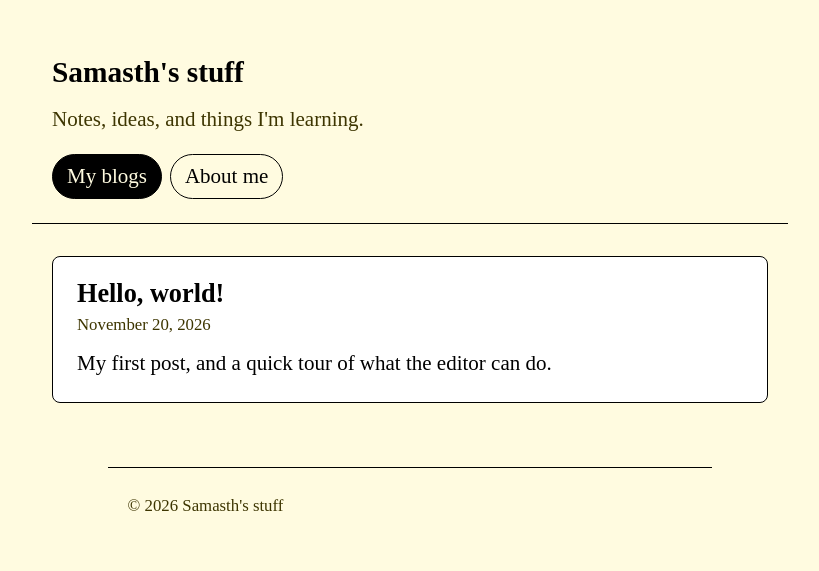
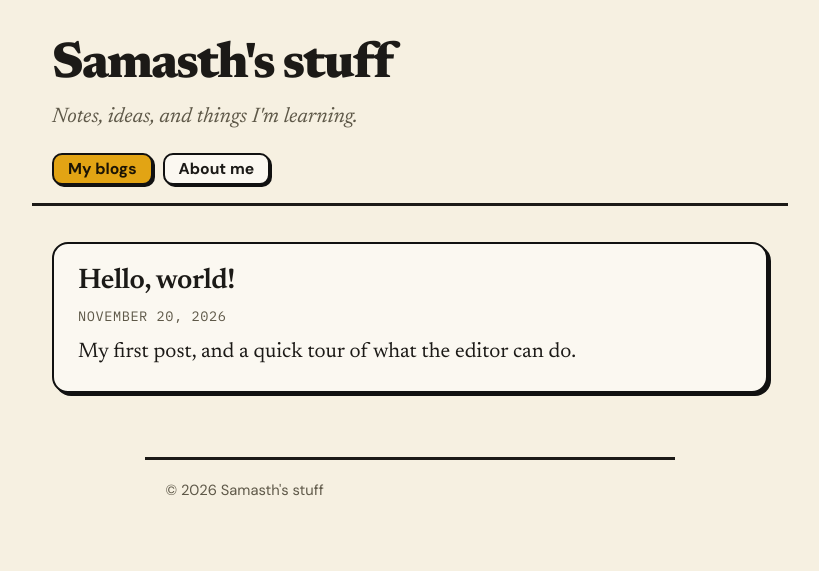
Before and after one commit to samnayak1/samasth-blog, a plain HTML site: page site/index.html in a window 1280 px wide. Shown: the whole page, without its empty margins (230-1049 px from the left). Drawn offline with Linux system fonts and the light colour scheme.

Commit message:
changed theme to match crowdict

```diff
--- a/site/index.html
+++ b/site/index.html
@@ -4,6 +4,9 @@
   <meta charset="UTF-8">
   <meta name="viewport" content="width=device-width, initial-scale=1.0">
   <title>Samasth's stuff</title>
+  <link rel="preconnect" href="https://fonts.googleapis.com">
+  <link rel="preconnect" href="https://fonts.gstatic.com" crossorigin>
+  <link rel="stylesheet" href="https://fonts.googleapis.com/css2?family=DM+Sans:wght@400;700&family=IBM+Plex+Mono&family=Newsreader:ital,opsz,wght@0,6..72,400;0,6..72,600;0,6..72,800;1,6..72,400&display=swap">
   <link rel="stylesheet" href="style.css">
 </head>
 <body>
--- a/site/style.css
+++ b/site/style.css
@@ -1,27 +1,35 @@
 /* ===== Colors =====
-   Change these to restyle the whole site. */
+   Change these to restyle the whole site.
+   Look: warm newspaper paper, black ink, bold outlines with hard shadows. */
 :root {
-  --bg: #fffbe0;
-  --text: #000000;
-  --muted: #3d3500;
-  --accent: #000000;
-  --border: #000000;
-  --code-bg: #000000;
-  --code-text: #ffd60a;
-  --card-bg: #ffffff;
+  --bg: #f6f0e1;          /* page (paper) */
+  --card-bg: #fbf8f1;     /* post tiles */
+  --text: #1c1a17;        /* ink */
+  --muted: #5e5848;       /* dates, footer */
+  --line: #cbbd9c;        /* thin dividers */
+  --edge: #111111;        /* bold outlines and shadows */
+  --accent: #e2a414;      /* gold highlight (active tab) */
+  --accent-ink: #1b1405;  /* text on the gold */
+  --green: #1f7a5c;       /* quotes */
+
+  /* Fonts (loaded from Google Fonts in each page's <head>) */
+  --serif: "Newsreader", Georgia, "Times New Roman", serif;
+  --sans: "DM Sans", system-ui, sans-serif;
+  --mono: "IBM Plex Mono", ui-monospace, Consolas, monospace;
 }
 
 /* Dark mode, used automatically when the visitor's device is in dark mode */
 @media (prefers-color-scheme: dark) {
   :root {
-    --bg: #000000;
-    --text: #ffd60a;
-    --muted: #c9a900;
-    --accent: #ffd60a;
-    --border: #ffd60a;
-    --code-bg: #ffd60a;
-    --code-text: #000000;
-    --card-bg: #1a1a1a;
+    --bg: #0c1a1c;
+    --card-bg: #16292b;
+    --text: #f4ebd7;
+    --muted: #9fb3ad;
+    --line: #2f4a4d;
+    --edge: #9fb3ad;
+    --accent: #f2c14e;
+    --accent-ink: #1b1405;
+    --green: #5fe3c0;
   }
 }
 
@@ -34,13 +42,14 @@ body {
   margin: 0;
   background: var(--bg);
   color: var(--text);
-  font-family: "Times New Roman", Times, serif;
+  font-family: var(--serif);
   font-size: 19px; /* changes with screen size, see the bottom of this file */
-  line-height: 1.7;
+  line-height: 1.65;
 }
 
 a {
-  color: var(--accent);
+  color: var(--text);
+  text-underline-offset: 0.18em;
 }
 
 /* Keep everything in a readable column */
@@ -52,33 +61,55 @@ main,
   padding: 0 20px;
 }
 
-/* ===== Header & footer ===== */
+/* ===== Header (newspaper masthead) ===== */
 .site-header {
-  padding-top: 48px;
-  padding-bottom: 24px;
-  border-bottom: 1px solid var(--border);
-  margin-bottom: 32px;
+  padding-top: 40px;
+  padding-bottom: 18px;
+  border-bottom: 3px solid var(--text);
+  margin-bottom: 36px;
 }
 
 .site-title {
-  font-size: 1.4em;
-  font-weight: 700;
+  font-size: 2.4em;
+  font-weight: 800;
+  letter-spacing: -0.035em;
+  line-height: 1;
   color: var(--text);
   text-decoration: none;
 }
 
 .tagline {
-  margin: 4px 0 0;
+  margin: 10px 0 0;
   color: var(--muted);
+  font-style: italic;
 }
 
-.site-footer {
-  margin-top: 64px;
-  padding-top: 24px;
-  padding-bottom: 48px;
-  border-top: 1px solid var(--border);
-  color: var(--muted);
-  font-size: 0.8em;
+/* ===== Tabs (My blogs / About me) ===== */
+.tabs {
+  display: flex;
+  gap: 10px;
+  margin-top: 18px;
+}
+
+.tabs a {
+  padding: 6px 14px;
+  border: 2px solid var(--edge);
+  border-radius: 10px;
+  box-shadow: 2px 2px 0 var(--edge);
+  background: var(--card-bg);
+  color: var(--text);
+  font: 700 0.75em/1 var(--sans);
+  text-decoration: none;
+}
+
+.tabs a:hover {
+  transform: translate(-1px, -1px);
+  box-shadow: 3px 3px 0 var(--edge);
+}
+
+.tabs a.active {
+  background: var(--accent);
+  color: var(--accent-ink);
 }
 
 /* ===== Home page post list ===== */
@@ -89,16 +120,27 @@ main,
 }
 
 .post-card {
-  margin-bottom: 24px;
+  position: relative; /* lets the whole tile be clickable, see below */
+  margin-bottom: 22px;
   padding: 20px 24px;
-  border: 1px solid var(--border);
-  border-radius: 8px;
+  background: var(--card-bg);
+  border: 2px solid var(--edge);
+  border-radius: 16px;
+  box-shadow: 3px 3px 0 var(--edge);
+  transition: transform 0.1s, box-shadow 0.1s;
+}
+
+.post-card:hover {
+  transform: translate(-2px, -2px);
+  box-shadow: 5px 5px 0 var(--edge);
 }
 
 .post-card h2 {
   margin: 0;
-  font-size: 1.25em;
-  line-height: 1.3;
+  font-size: 1.35em;
+  font-weight: 600;
+  letter-spacing: -0.015em;
+  line-height: 1.25;
 }
 
 .post-card h2 a {
@@ -108,75 +150,73 @@ main,
 
 /* Makes the whole tile clickable: the title link stretches
    an invisible layer over the entire card */
-.post-card {
-  position: relative;
-  background: var(--card-bg);
-}
-
 .post-card h2 a::after {
   content: "";
   position: absolute;
   inset: 0;
 }
 
-.post-card:hover {
-  background: var(--text);
-  color: var(--bg);
+.post-card p {
+  margin: 8px 0 0;
 }
 
-.post-card:hover h2 a,
-.post-card:hover .post-date {
-  color: var(--bg);
+/* Dates look like small typewriter labels */
+.post-date {
+  display: block;
+  margin-top: 6px;
+  color: var(--muted);
+  font-family: var(--mono);
+  font-size: 0.65em;
+  letter-spacing: 0.04em;
+  text-transform: uppercase;
 }
 
-.post-card p {
-  margin: 6px 0 0;
-}
-
-.post-date {
-  display: block;
-  color: var(--muted);
-  font-size: 0.8em;
-}
-
-/* ===== Single post page ===== */
+/* ===== Single post & About page ===== */
 .post h1 {
-  margin: 0 0 4px;
-  font-size: 1.9em;
-  line-height: 1.2;
+  margin: 0 0 6px;
+  font-size: 2.1em;
+  font-weight: 600;
+  letter-spacing: -0.02em;
+  line-height: 1.15;
 }
 
 .post-content {
-  margin-top: 32px;
+  margin-top: 28px;
 }
 
 .post-content h2,
 .post-content h3 {
-  line-height: 1.3;
+  font-weight: 600;
+  letter-spacing: -0.015em;
+  line-height: 1.25;
   margin-top: 40px;
+  padding-top: 12px;
+  border-top: 1px solid var(--line);
 }
 
 .post-content img {
   max-width: 100%;
   height: auto;
-  border-radius: 6px;
+  border: 2px solid var(--edge);
+  border-radius: 12px;
 }
 
 .post-content blockquote {
   margin: 24px 0;
   padding-left: 20px;
-  border-left: 4px solid var(--accent);
+  border-left: 4px solid var(--green);
   color: var(--muted);
   font-style: italic;
 }
 
 .post-content code,
 .post-content pre {
-  font-family: ui-monospace, Consolas, "Courier New", monospace;
-  font-size: 0.8em;
-  background: var(--code-bg);
-  color: var(--code-text);
-  border-radius: 4px;
+  font-family: var(--mono);
+  font-size: 0.75em;
+  background: var(--card-bg);
+  color: var(--text);
+  border: 1px solid var(--line);
+  border-radius: 6px;
 }
 
 .post-content code {
@@ -187,6 +227,8 @@ main,
   padding: 16px;
   overflow-x: auto;
   white-space: pre-wrap;
+  border: 2px solid var(--edge);
+  box-shadow: 3px 3px 0 var(--edge);
 }
 
 /* Text alignment chosen in the editor */
@@ -196,7 +238,7 @@ main,
 
 .back-link {
   margin-top: 48px;
-  font-size: 0.85em;
+  font: 700 0.8em var(--sans);
 }
 
 .loading,
@@ -204,10 +246,21 @@ main,
   color: var(--muted);
 }
 
+/* ===== Footer ===== */
+.site-footer {
+  margin-top: 64px;
+  padding-top: 20px;
+  padding-bottom: 48px;
+  border-top: 3px solid var(--text);
+  color: var(--muted);
+  font: 0.7em var(--sans);
+}
+
 /* ===== Font size by screen size =====
    Everything else is sized in em, so it all scales with these. */
 @media (max-width: 600px) {
   body { font-size: 16px; } /* phones */
+  .post-card { padding: 16px; }
 }
 @media (min-width: 1000px) {
   body { font-size: 21px; } /* laptops */
@@ -215,28 +268,3 @@ main,
 @media (min-width: 1500px) {
   body { font-size: 23px; } /* big monitors */
 }
-
-@media (max-width: 600px) {
-  .post-card { padding: 16px; }
-}
-
-/* ===== Tabs (My blogs / About me) ===== */
-.tabs {
-  display: flex;
-  gap: 8px;
-  margin-top: 16px;
-}
-
-.tabs a {
-  padding: 4px 14px;
-  border: 1px solid var(--border);
-  border-radius: 999px;
-  color: var(--text);
-  text-decoration: none;
-}
-
-.tabs a:hover,
-.tabs a.active {
-  background: var(--text);
-  color: var(--bg);
-}
```
Also changed, not shown: site/about.html (+3 -0 lines), site/post.html (+3 -0 lines).
